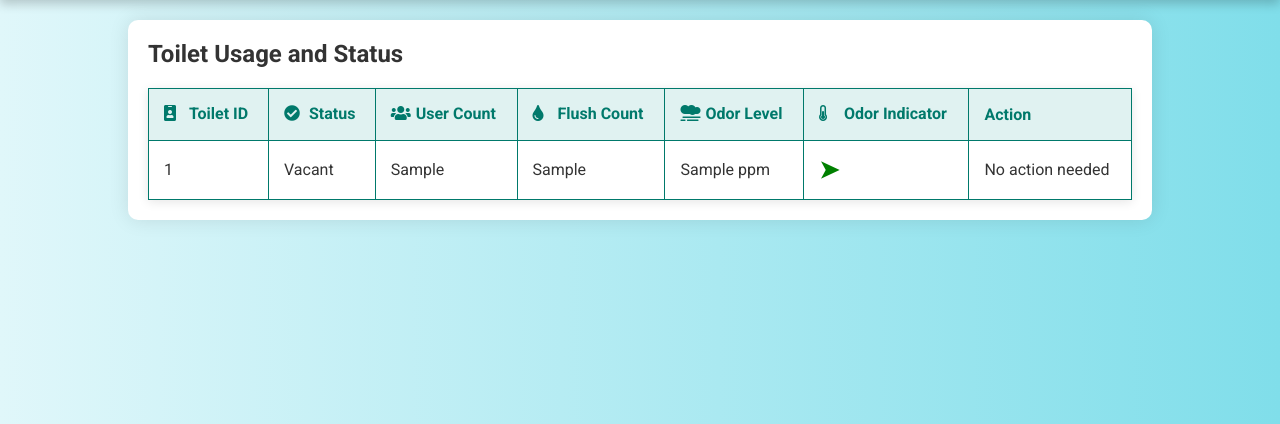
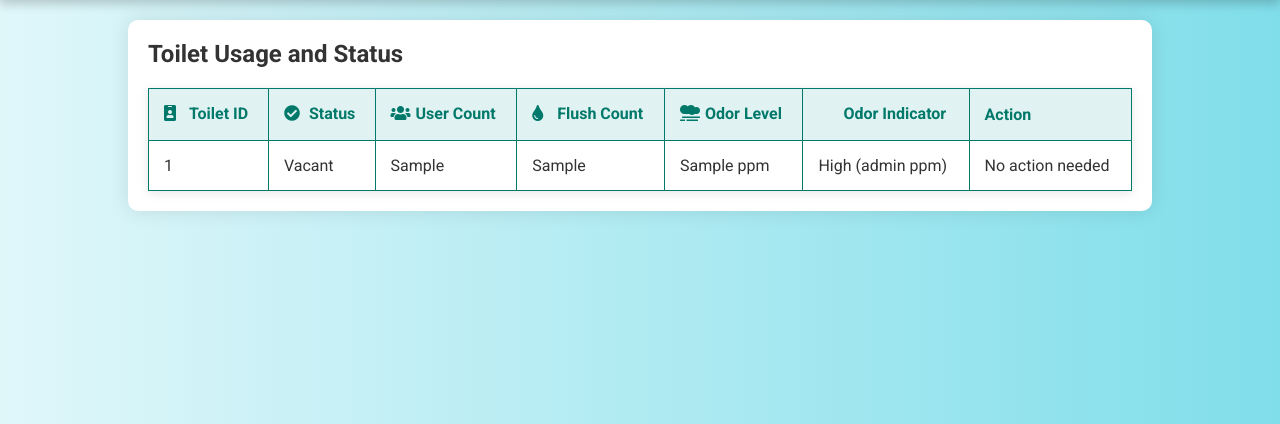
Before and after one commit to ShankarammalSabitha/samplepro, a Flask app: page /staff in a window 1280 px wide. Shown: the part 150-574 px from the top of the page. Run offline with Flask 3, Linux system fonts and the light colour scheme; a database or web service that is not in the repository returns one stand-in record (values such as "Sample title"); data that the repository does not hold is empty.

Commit message:
Update staff.html

```diff
--- a/templates/staff.html
+++ b/templates/staff.html
@@ -28,8 +28,7 @@
                 <th><i class="fas fa-users icon"></i>User Count</th>
                 <th><i class="fas fa-tint icon"></i>Flush Count</th>
                 <th><i class="fas fa-smog icon"></i>Odor Level</th>
-                <th><i class="fas fa-thermometer-half icon"></i>Odor Indicator</th>
-
+                <th><i class="fas fa-gauge icon"></i>Odor Indicator</th>
                 <th>Action</th>
             </tr>
         </thead>
@@ -42,12 +41,16 @@
                 <td>{{ record['fields'].get('Flush Count', 'N/A') }}</td>
                 <td>{{ record['fields'].get('ppm', 'N/A') }}</td>
                 <td>
-                     {% if record['fields'].get('ppm', 0) > 500 %}
-                        <span class="odor-arrow red-arrow">➤</span>
-                     {% else %}
-                         <span class="odor-arrow green-arrow">➤</span>
-                    {% endif %}
-                </td>
+                    {% set level = record['fields'].get('Odor Level', 0) %}
+                    <div class="gauge-container">
+                        <div class="gauge">
+                               <div class="needle {% if level < 3 %}low{% elif level <= 5 %}normal{% else %}high{% endif %}"></div>
+                         </div>
+                         <div class="gauge-label">
+                                {% if level < 3 %}Low{% elif level <= 5 %}Normal{% else %}High{% endif %} ({{ level }} ppm)
+                        </div>
+                     </div>
+                 </td>
                 <td>
                     {% if record['fields'].get('ppm', 0) > 500 %}
                         <p style="color: red; font-weight: bold;">⚠️ Immediate Cleaning Required!</p>
```
